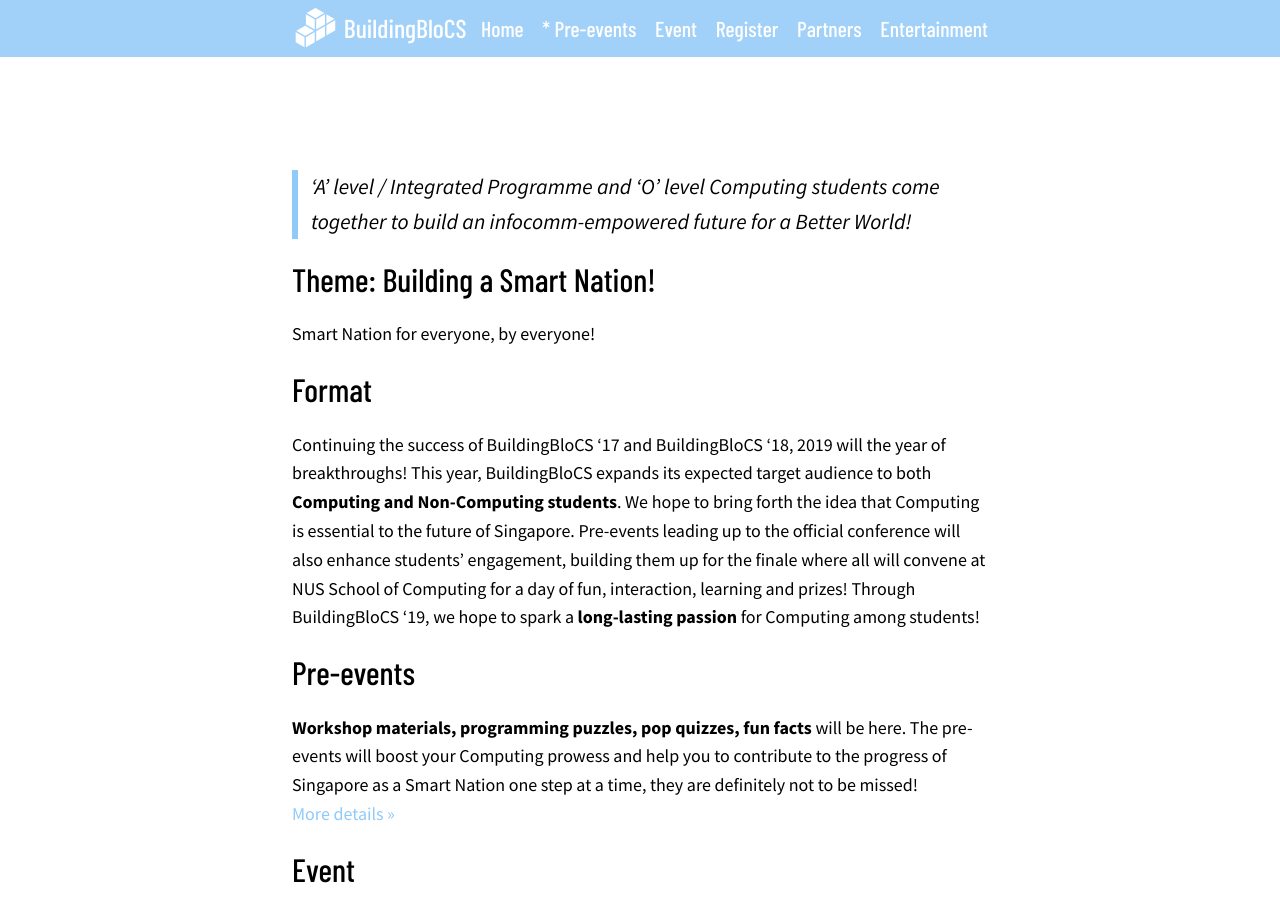
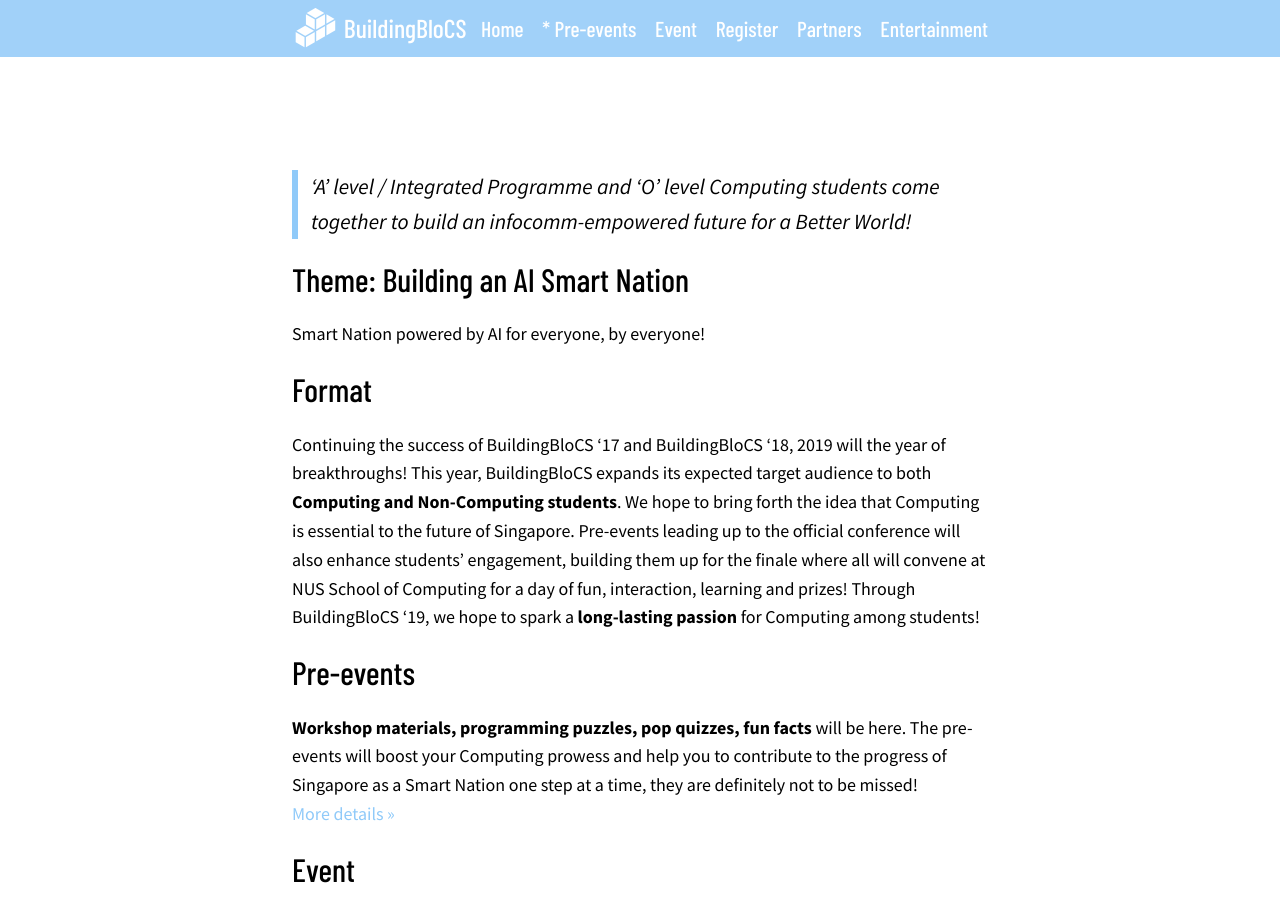
Before and after one commit to buildingblocs/2019, a Jekyll site: the page built from index.md, in a window 1280 px wide and 900 px high, scrolled down 712 px. Built offline with Jekyll 4.4.1, drawn with Linux system fonts in a browser that asks for light colours; some web fonts are replaced; a script that is not in the unit is left out.

Commit message:
updated theme to include AI

```diff
--- a/index.md
+++ b/index.md
@@ -20,9 +20,9 @@ published: true
 
 > &lsquo;A&rsquo; level / Integrated Programme and &lsquo;O&rsquo; level Computing students come together to build an infocomm-empowered future for a Better World!
 
-## Theme: Building a Smart Nation!
+## Theme: Building an AI Smart Nation
 
-Smart Nation for everyone, by everyone!
+Smart Nation powered by AI for everyone, by everyone!
 
 ## Format
 
```
